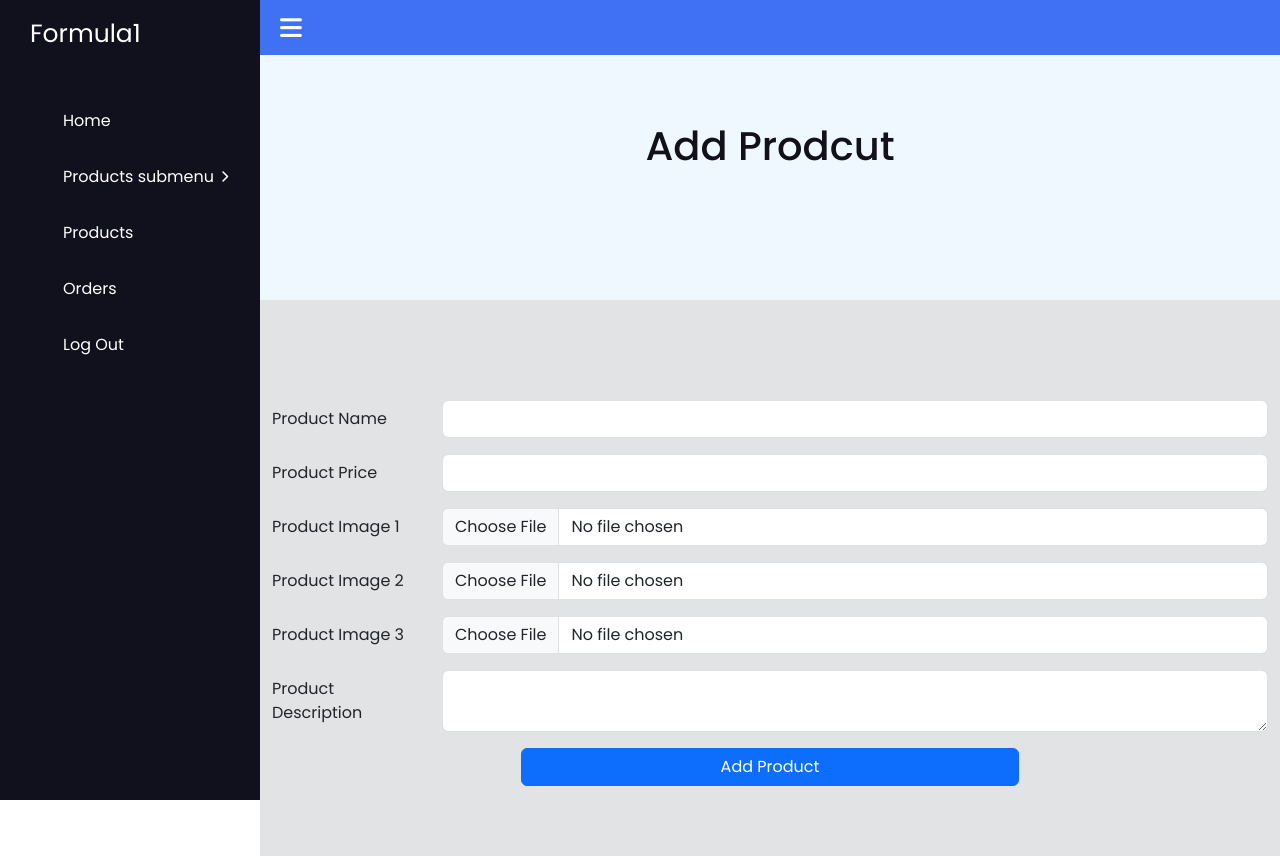
After one commit to soaibshaikh/formula-info, a PHP site: page /admin/add_product.php in a window 1280 px wide. The commit adds this page. Run offline with PHP 8.4, Linux system fonts and the light colour scheme; the visitor is signed in with stand-in values (Sample User, id 1).

Commit message:
add-product to admin

```diff
--- /dev/null
+++ b/admin/add_product.php
@@ -0,0 +1,188 @@
+<?php
+session_start();
+if (!isset($_SESSION["admin"])) {
+    header("Location: login.php");
+}
+?>
+
+<!DOCTYPE html>
+<!-- Coding By CodingNepal - codingnepalweb.com -->
+<html lang="en">
+
+<head>
+    <meta charset="UTF-8" />
+    <meta http-equiv="X-UA-Compatible" content="IE=edge" />
+    <meta name="viewport" content="width=device-width, initial-scale=1.0" />
+    <title>Add Product | Formula1</title>
+    <link rel="stylesheet" href="index.css" />
+    <!-- Fontawesome CDN Link -->
+    <link rel="stylesheet" href="https://cdnjs.cloudflare.com/ajax/libs/font-awesome/6.2.1/css/all.min.css" />
+    <!-- bootstrap link -->
+    <link href="https://cdn.jsdelivr.net/npm/bootstrap@5.3.3/dist/css/bootstrap.min.css" rel="stylesheet" integrity="sha384-QWTKZyjpPEjISv5WaRU9OFeRpok6YctnYmDr5pNlyT2bRjXh0JMhjY6hW+ALEwIH" crossorigin="anonymous">
+</head>
+
+<body>
+    <?php include 'navbar.php'; ?>
+
+
+    <main class="main">
+        <div class="admin-dashboard bg-secondary-subtle">
+            <div class="header-section">
+                <h1>Add Prodcut</h1>
+            </div>
+            <div class="container" >
+                <?php
+                // Include database connection
+                require_once('database.php'); // Adjust the path as per your directory structure
+
+                // Check if form is submitted
+                if ($_SERVER["REQUEST_METHOD"] == "POST" && isset($_POST['add_product'])) {
+                    //  if ($_SERVER["REQUEST_METHOD"] == "POST" && isset($_POST['csrf_token']) && $_POST['csrf_token'] === $_SESSION['csrf_token']) {
+
+                    // Retrieve form data
+                    $productName = $_POST['productName'];
+                    $productPrice = $_POST['productPrice'];
+                    $productDescription = $_POST['productDescription'];
+
+                    // File upload handling for product images
+                    $targetDir = "../uploads/"; // Adjust the path to your uploads directory
+                    $targetFile1 = $targetDir . basename($_FILES["productImage1"]["name"]);
+                    $targetFile2 = $targetDir . basename($_FILES["productImage2"]["name"]);
+                    $targetFile3 = $targetDir . basename($_FILES["productImage3"]["name"]);
+
+                    // Move uploaded files to the target directory
+                    move_uploaded_file($_FILES["productImage1"]["tmp_name"], $targetFile1);
+                    move_uploaded_file($_FILES["productImage2"]["tmp_name"], $targetFile2);
+                    move_uploaded_file($_FILES["productImage3"]["tmp_name"], $targetFile3);
+
+                    // Insert product details into the database
+                    $sql = "INSERT INTO products (name, price, image1, image2, image3, description) VALUES ('$productName', '$productPrice', '$targetFile1', '$targetFile2', '$targetFile3', '$productDescription')";
+
+                    // $result = mysqli_query($conn, $sql);
+
+                    if ($conn->query($sql) === TRUE) {
+                        // $_SESSION['status'] = "<Type Your success message here>";
+
+                        // if (isset($_SESSION['status'])) {
+                ?>
+                        <!--
+                            <div class="z-3 alert alert-warning alert-dismissible fade show" id="success_message" role="alert">
+                                <strong>Holy guacamole!</strong> You should check in on some of those fields below.
+                                <button type="button" onclick="myFunction()" class="btn-close" data-bs-dismiss="alert" aria-label="Close"></button>
+                            </div>
+                            <script>
+                                function myFunction() {
+                                    document.getElementById("success_message")
+                                    element.remove();
+                                }
+                                // addEventListener('')
+                            </script> -->
+                <?php
+                        //     unset($_SESSION['status']);
+                        // }
+                        // Display flash message upon successful submission
+                        echo "<script>alert('Product added successfully!');</script>";
+                        // die("<span class='success'>Product added successfully!</span>");
+                        unset($_POST['add_product']);
+                    } else {
+                        echo "Error: " . $sql . "<br>" . $conn->error;
+                        unset($_POST['add_product']);
+                    }
+
+                    // Close connection
+                    // $conn->close();
+                }
+                ?>
+                <!-- <form action="add_product.php" method="POST" enctype="multipart/form-data">
+                    <label for="productName">Product Name:</label><br>
+                    <input type="text" id="productName" name="productName" required><br><br>
+
+                    <label for="productPrice">Product Price:</label><br>
+                    <input type="number" id="productPrice" name="productPrice" required><br><br>
+
+                    <label for="productImage1">Product Image 1:</label><br>
+                    <input type="file" id="productImage1" name="productImage1" accept="image/*" required><br><br>
+
+                    <label for="productImage2">Product Image 2:</label><br>
+                    <input type="file" id="productImage2" name="productImage2" accept="image/*" required><br><br>
+
+                    <label for="productImage3">Product Image 3:</label><br>
+                    <input type="file" id="productImage3" name="productImage3" accept="image/*" required><br><br>
+
+                    <label for="productDescription">Product Description:</label><br>
+                    <textarea id="productDescription" name="productDescription" required></textarea><br><br>
+
+                    <input type="submit" value="Add Product">
+                </form> -->
+
+
+                <form action="add_product.php" method="POST"  style="margin: 20px auto;" enctype="multipart/form-data">
+                    <!-- Include a hidden field for the token -->
+
+                    <!-- product name -->
+                    <div class="row mb-3">
+                        <label for="productName" class="col-sm-2 col-form-label">Product Name</label>
+                        <div class="col-sm-10">
+                            <input type="text" class="form-control" id="productName" name="productName" required>
+                        </div>
+                    </div>
+
+                    <!-- product price -->
+                    <div class="row mb-3">
+                        <label for="productPrice" class="col-sm-2 col-form-label">Product Price</label>
+                        <div class="col-sm-10">
+                            <input type="number" class="form-control" id="productPrice" name="productPrice" required>
+                        </div>
+                    </div>
+
+                    <!-- product image 1 -->
+                    <div class="row mb-3">
+                        <label for="productImage1" class="col-sm-2 col-form-label">Product Image 1</label>
+                        <div class="col-sm-10">
+                            <input type="file" class="form-control" id="productImage1" accept="image/*" name="productImage1" required>
+                        </div>
+                    </div>
+
+                    <!-- product image 2 -->
+                    <div class="row mb-3">
+                        <label for="productImage2" class="col-sm-2 col-form-label">Product Image 2</label>
+                        <div class="col-sm-10">
+                            <input type="file" class="form-control" id="productImage2" accept="image/*" name="productImage2" required>
+                        </div>
+                    </div>
+
+                    <!-- product image 3 -->
+                    <div class="row mb-3">
+                        <label for="productImage3" class="col-sm-2 col-form-label">Product Image 3</label>
+                        <div class="col-sm-10">
+                            <input type="file" class="form-control" id="productImage3" accept="image/*" name="productImage3" required>
+                        </div>
+                    </div>
+
+                    <!-- product description -->
+                    <div class="row mb-3">
+                        <label for="productDescription" class="col-sm-2 col-form-label">Product Description</label>
+                        <div class="col-sm-10">
+                            <textarea id="productDescription" class="form-control" name="productDescription" required></textarea>
+                        </div>
+                    </div>
+                    <div class="d-grid gap-2 col-6 mx-auto">
+
+                        <button type="submit" name="add_product" class="btn btn-primary">Add Product</button>
+                    </div>
+                </form>
+            </div>
+            <div class="container" style="min-height: 50px;"></div>
+        </div>
+    </main>
+
+
+    <script src="script.js"></script>
+    <script>
+        if (window.history.replaceState) {
+            window.history.replaceState(null, null, window.location.href);
+        }
+    </script>
+</body>
+
+</html>
--- a/admin/navbar.php
+++ b/admin/navbar.php
@@ -33,9 +33,9 @@ if (!isset($_SESSION["admin"])) {
           <a href="index.php">Home</a>
         </li>
 
-        <!-- <li class="item">
+        <li class="item">
           <div class="submenu-item">
-            <span>First submenu</span>
+            <span>Products submenu</span>
             <i class="fa-solid fa-chevron-right"></i>
           </div>
 
@@ -45,16 +45,16 @@ if (!isset($_SESSION["admin"])) {
               Your submenu title
             </div>
             <li class="item">
-              <a href="#">First sublink</a>
+              <a href="products.php">Show Products</a>
             </li>
             <li class="item">
+              <a href="add_product.php">Add Products</a>
+            </li>
+            <!-- <li class="item">
               <a href="#">First sublink</a>
-            </li>
-            <li class="item">
-              <a href="#">First sublink</a>
-            </li>
+            </li> -->
           </ul>
-        </li> -->
+        </li>
         <!-- <li class="item">
           <div class="submenu-item">
             <span>Second submenu</span>
--- /dev/null
+++ b/databaseQuery/createProducts.sql
@@ -0,0 +1 @@
+CREATE TABLE `login_register`.`products` (`id` INT NOT NULL AUTO_INCREMENT , `name` VARCHAR(255) NOT NULL , `price` DOUBLE NOT NULL , `image1` TEXT NOT NULL , `image2` TEXT NOT NULL , `image3` TEXT NOT NULL , `description` VARCHAR(255) NOT NULL , PRIMARY KEY (`id`)) ENGINE = InnoDB;
```
Also changed, not shown: admin/products.php (+9 -0 lines), uploads/Screenshot (1).png (added), uploads/Screenshot (10).png (added), uploads/Screenshot (2).png (added), uploads/Screenshot (3).png (added), uploads/Screenshot (4).png (added), uploads/Screenshot (6).png (added), uploads/Screenshot (7).png (added), uploads/Screenshot (8).png (added), uploads/Screenshot (9).png (added), uploads/not-login.PNG (added), uploads/shirt1.webp (added), uploads/shirt2.jfif (added), uploads/shirt3.jfif (added), 1 more files.
